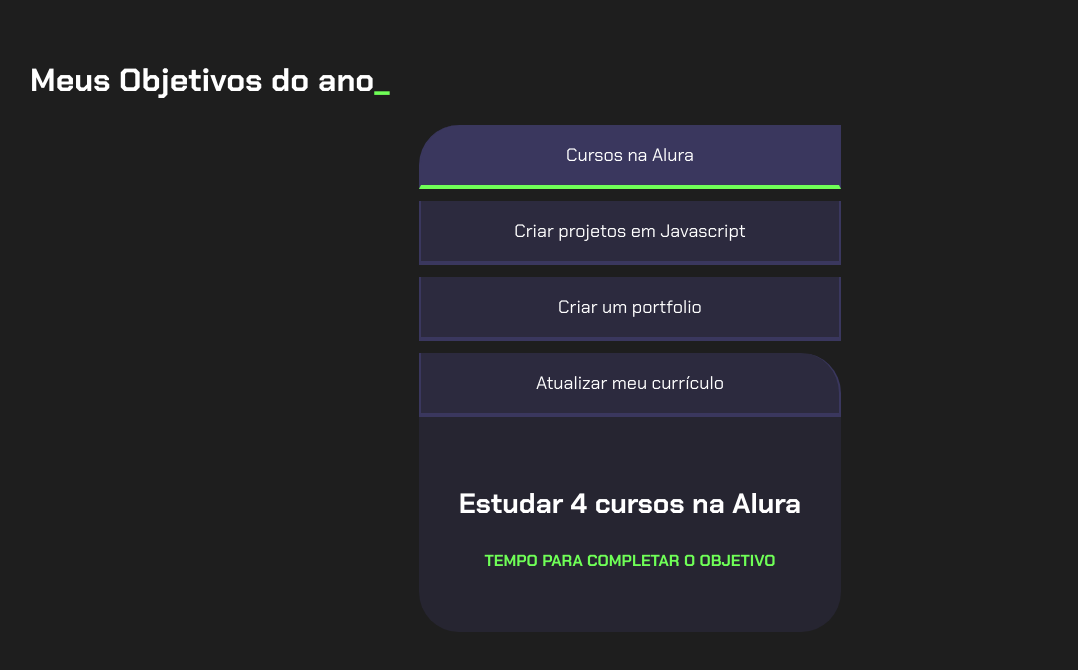
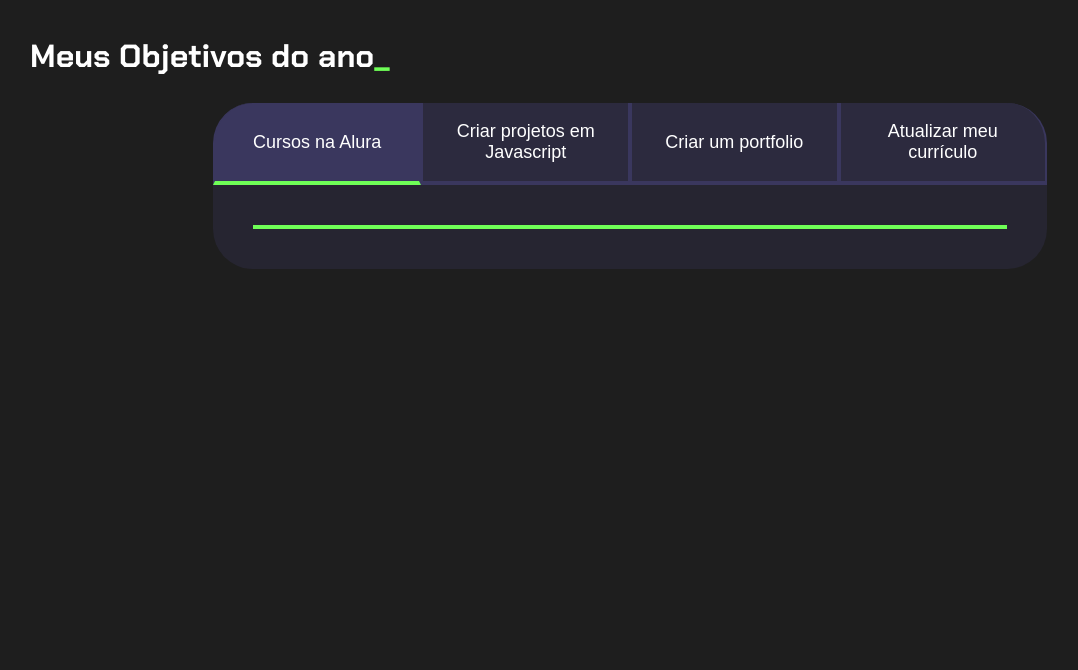
Before and after one commit to eumtsspfc/Calendario_mts, a plain HTML site: page index.html in a window 1280 px wide. Both pictures are taken after a click on the button "Cursos na Alura". Shown: the whole page, without its empty margins (10-1088 px from the left). Drawn offline with Linux system fonts and the light colour scheme.

Commit message:
Atualiza arquivos do calendário

```diff
--- a/index.html
+++ b/index.html
@@ -18,9 +18,8 @@
     <button class="botao">Atualizar meu currículo</button>
   </div>
   <div class="abas-textos">
-    <div class="aba-conteudo ativo">
-
-
+    <div class="aba-conteudo">
+      <div class="aba-conteudo ativo">
   <h3 class="aba-conteudo-titulo-principal">Estudar 4 cursos na Alura</h3>
   <h4 class="aba-conteudo-titulo-secundario">
     Tempo para completar o objetivo
--- a/main.js
+++ b/main.js
@@ -1,14 +1,14 @@
 const botoes = document.querySelectorAll(".botao");
-const abas = document.querySelectorAll(".aba-conteudo");
+const textos = document.querySelectorAll(".aba-conteudo");
 
 for (let i = 0; i < botoes.length; i++) {
   botoes[i].onclick = function () {
     for (let j = 0; j < botoes.length; j++) {
       botoes[j].classList.remove("ativo");
-      abas[j].classList.remove("ativo");
+      textos[j].classList.remove("ativo");
     }
 
     botoes[i].classList.add("ativo");
-    abas[i].classList.add("ativo");
+    textos[i].classList.add("ativo");
   };
 }
--- a/style.css
+++ b/style.css
@@ -13,7 +13,6 @@
   background-color: var(--cor-de-fundo);
   color: var(--branco);
   font-family: "Chakra Petch", sans-serif;
-  margin: 0;
 }
 
 .conteudo-principal {
@@ -24,65 +23,74 @@
   max-width: 1200px;
   width: 100%;
   margin: 0 auto;
-  padding: 2rem;
 }
 
 .titulo-principal {
   text-align: left;
   width: 100%;
   font-size: 32px;
-  margin-bottom: 1.5rem;
 }
 
 .titulo-principal span {
   color: var(--verde);
 }
 
-.botoes {
-  display: flex;
-  flex-direction: column;
-  width: 100%;
-  gap: 0.75rem;
-}
-
 .botao {
-  font-family: "Chakra Petch", sans-serif;
+  font-family: "Crakra Petch", sans-serif;
   background-color: var(--botao-inativo);
   color: var(--branco);
   display: flex;
   justify-content: center;
-  align-items: center;
   padding: 1em;
   font-size: 18px;
+  align-items: center;
   width: 100%;
   border-bottom: 4px solid var(--botao-ativo);
   border-left: 2px solid var(--botao-ativo);
   border-right: 2px solid var(--botao-ativo);
   border-top: none;
-  cursor: pointer;
 }
 
 .botao:first-child {
   border-radius: 40px 40px 0 0;
 }
 
-.botao.ativo {
-  background-color: var(--botao-ativo);
-  border-bottom: 4px solid var(--verde);
+.botoes {
+  display: block;
 }
 
 @media screen and (min-width: 768px) {
   .botoes {
     display: flex;
   }
-
   .botao:first-child {
     border-radius: 40px 0 0 0;
   }
-
   .botao:last-child {
     border-radius: 0 40px 0 0;
   }
+}
+.ativo {
+  background-color: var(--botao-ativo);
+  border-bottom: 4px solid var(--verde);
+}
+.abas-textos {
+  background-color: var(--texto-fundo);
+}
+.abas-textos {
+  background-color: var(--texto-fundo);
+  padding: 40px;
+  border-radius: 0 0 40px 40px;
+}
+.botao.ativo {
+  background-color: var(--botao-ativo);
+  border-bottom: 4px solid var(--verde);
+}
+.aba-conteudo.ativo {
+  display: block;
+}
+.aba-conteudo {
+  display: none;
 }
 .aba-conteudo-titulo-principal {
   font-size: 28px;
@@ -93,14 +101,3 @@
   color: var(--verde);
   text-transform: uppercase;
 }
-.abas-textos {
-  background-color: var(--texto-fundo);
-  padding: 40px;
-  border-radius: 0 0 40px 40px;
-}
-.aba-conteudo.ativo {
-  display: block;
-}
-.aba-conteudo {
-  display: none;
-}
```
